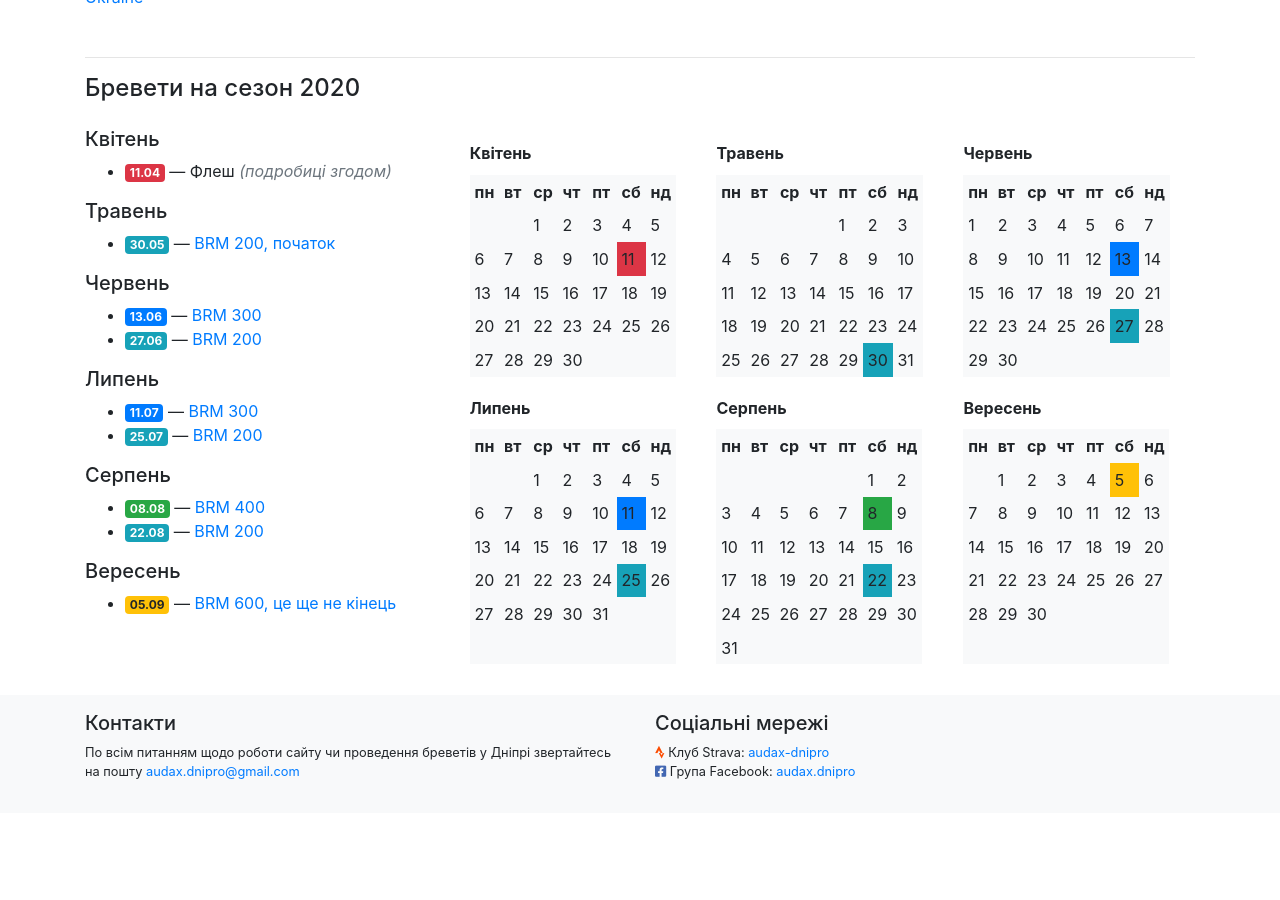
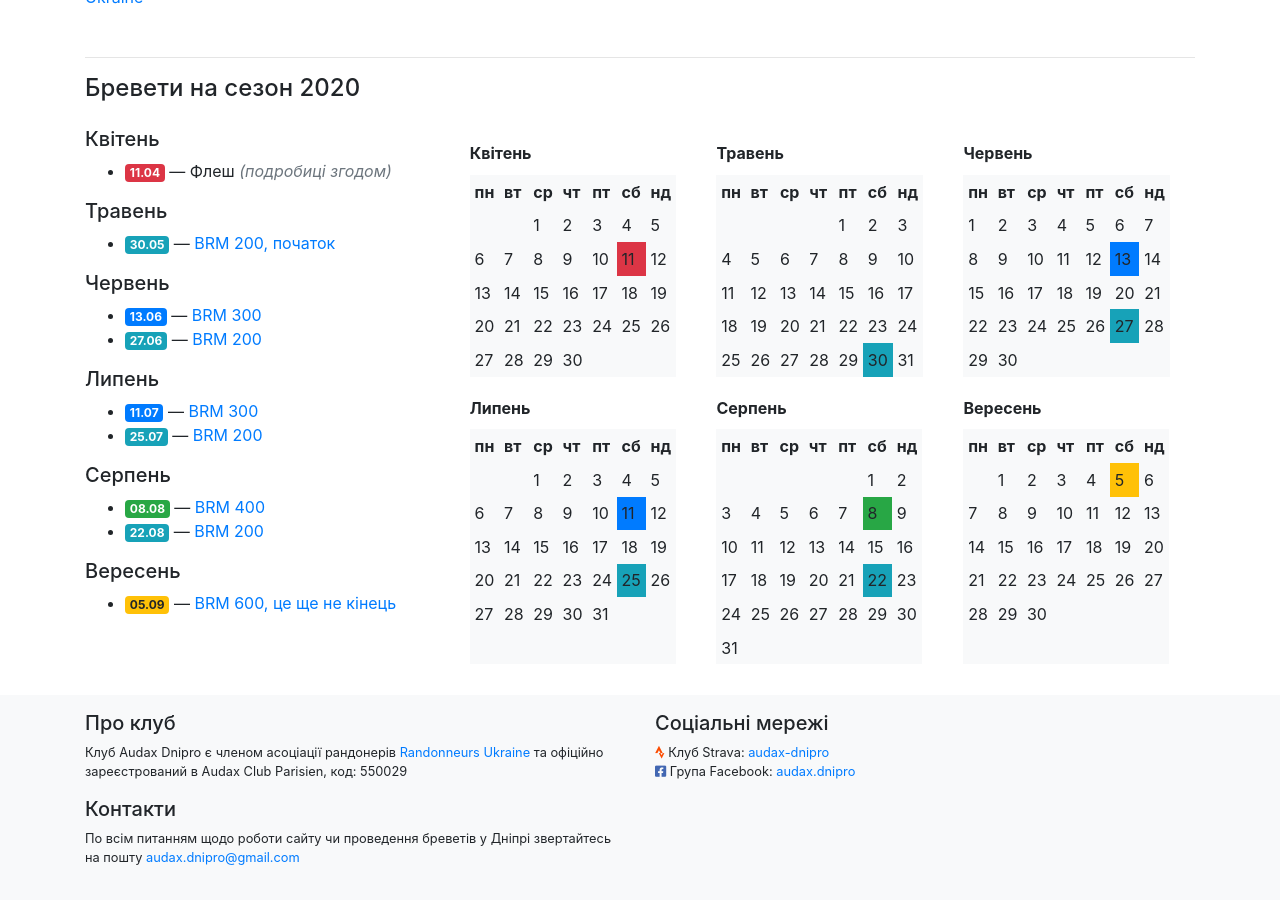
Before and after one commit to s-chizhik/audax.dp.ua, a Jekyll site: the page built from index.html, in a window 1280 px wide and 900 px high, scrolled down 738 px. Built offline with Jekyll 4.4.1, drawn with Linux system fonts in a browser that asks for light colours; nearby versions of some CDN libraries; before the commit the page ends 1551 px from its top, so only the background shows below that.

Commit message:
добавил код ACP в футер

```diff
--- a/_includes/footer.html
+++ b/_includes/footer.html
@@ -3,6 +3,11 @@
         <div class="row">
 
             <div class="col-sm-12 col-md-6">
+                <h5>Про клуб</h5>
+                <p class="small">
+                    Клуб Audax Dnipro є членом асоціації рандонерів <a href="https://sites.google.com/site/randonneursgo/association-randonneurs-ukraine" target="_blank">Randonneurs Ukraine</a>
+                    та офіційно зареєстрований в Audax Club Parisien, код: 550029
+                </p>
                 <h5>Контакти</h5>
                 <p class="small">
                     По всім питанням щодо роботи сайту чи проведення бреветів у Дніпрі звертайтесь на пошту
@@ -19,7 +24,6 @@
 
                     <br>
 
-
                     <i class="fab fa-facebook-square" style="color: #4267b2"></i>
                     Група Facebook:
                     <a target="_blank" rel="noopener noreferer" href="https://www.facebook.com/groups/audax.dnipro">audax.dnipro</a>
```
